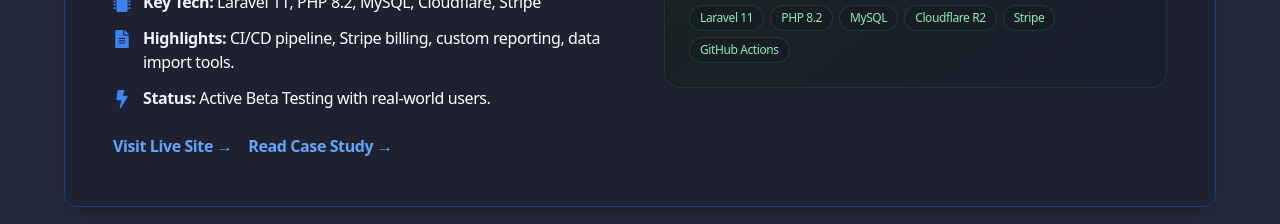
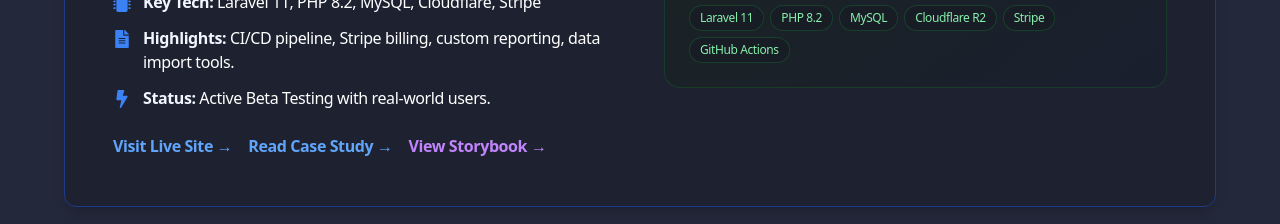
Before and after one commit to markwarddesign/mwdzn, a React (Vite) app: page / in a window 1280 px wide. Shown: the part 2813-3037 px from the top of the page. Built offline with nearby package versions, Linux system fonts and the light colour scheme.

Commit message:
Update App.jsx

```diff
--- a/src/App.jsx
+++ b/src/App.jsx
@@ -505,7 +505,8 @@ const CaseStudiesSection = () => (
             </div>
             <div>
               <a href="https://cropaide.com/" target="_blank" rel="noopener noreferrer" className="inline-block font-semibold text-blue-400 hover:text-blue-300 transition-colors mr-4">Visit Live Site &rarr;</a>
-              <Link to="/case-studies/cropaide" className="inline-block font-semibold text-blue-400 hover:text-blue-300 transition-colors">Read Case Study &rarr;</Link>
+              <Link to="/case-studies/cropaide" className="inline-block font-semibold text-blue-400 hover:text-blue-300 transition-colors mr-4">Read Case Study &rarr;</Link>
+              <a href="https://dev.cc-website.com/cc-storybook/index.html" target="_blank" rel="noopener noreferrer" className="inline-block font-semibold text-purple-400 hover:text-purple-300 transition-colors">View Storybook &rarr;</a>
             </div>
           </div>
           <div className="bg-gradient-to-br from-[#1a2420] to-[#1a1f2e] border border-green-800/40 rounded-2xl p-6">
```
